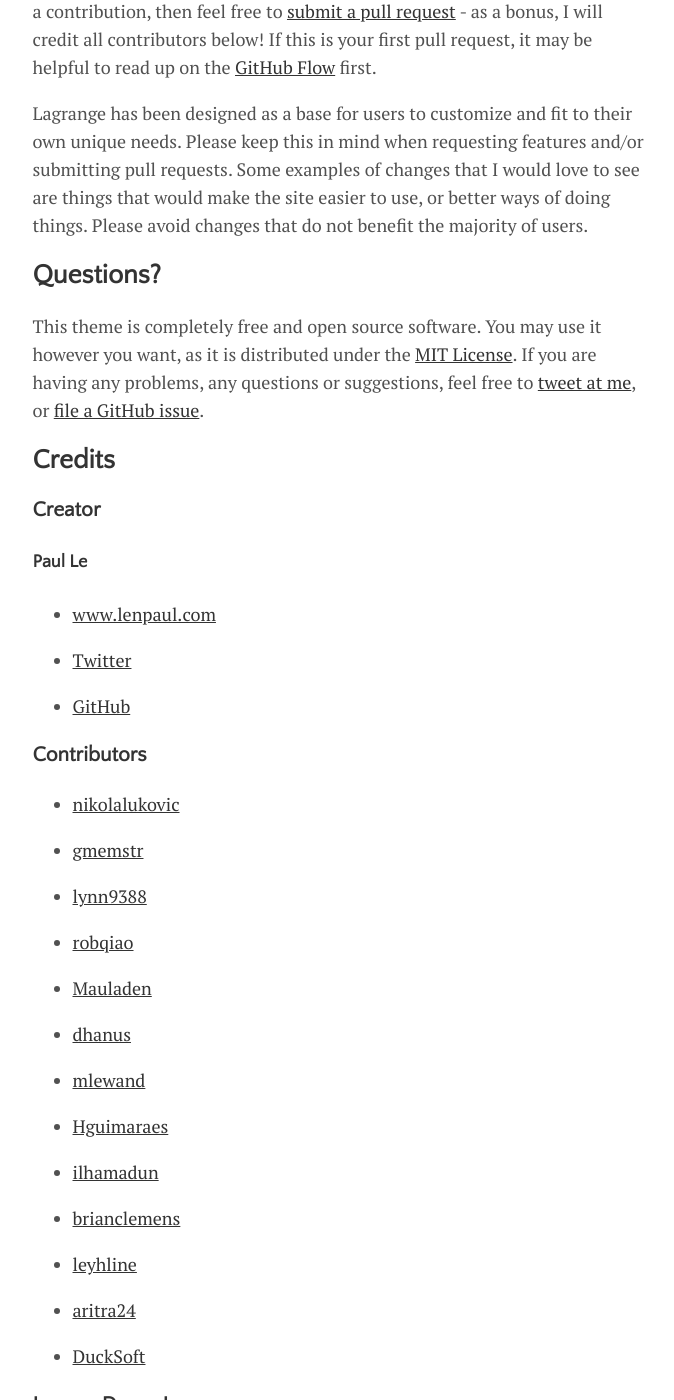
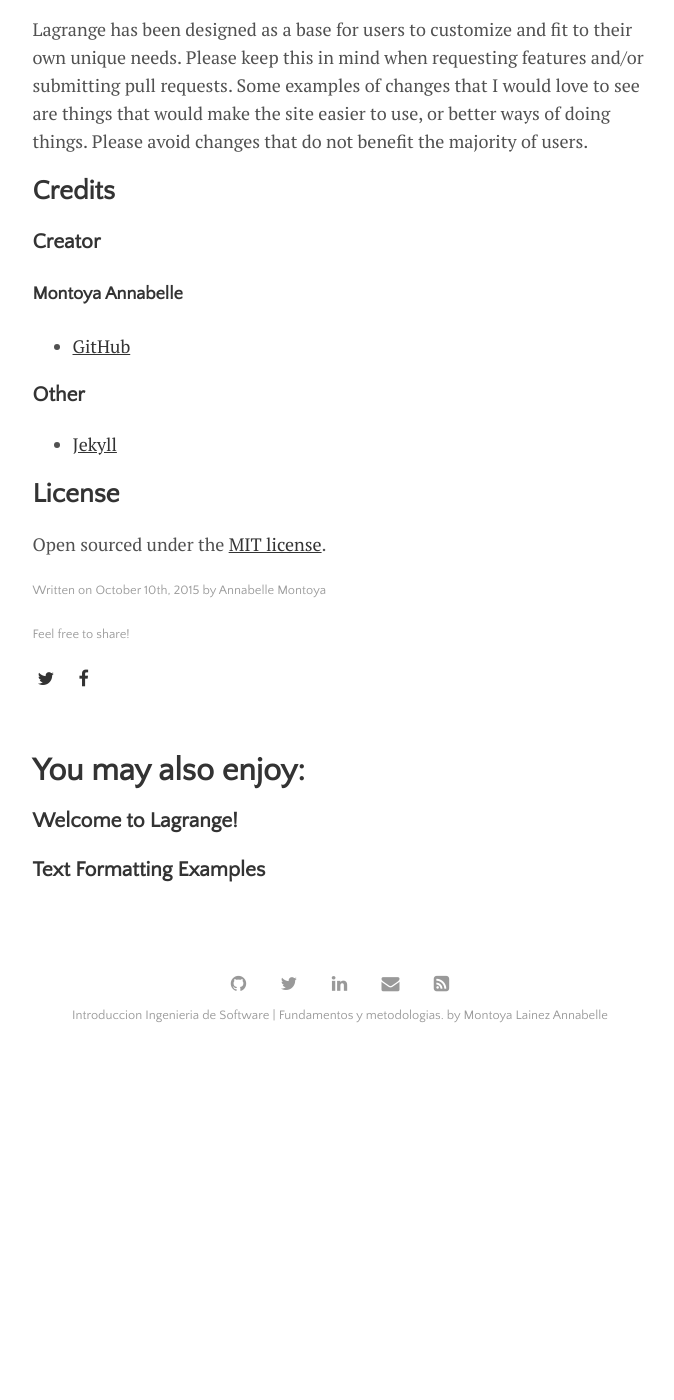
Before and after one commit to Anna-Montoya2020/Ingenieria-de-Software-Proyecto, a Jekyll site: the page built from _posts/2015-10-10-getting-started.md, in a window 1280 px wide and 1400 px high, scrolled down 9355 px. Shown: the whole window, without its empty margins (300-974 px from the left). Built offline with Jekyll 4.4.1, drawn with Linux system fonts in a browser that asks for light colours; after the commit the page ends 10416 px from its top, so only the background shows below that; some of the changed text lies outside the part shown.

Commit message:
modi
modi

```diff
--- a/_posts/2015-10-10-getting-started.md
+++ b/_posts/2015-10-10-getting-started.md
@@ -99,11 +99,9 @@ Adoptar un enfoque sistem´atico para llevar a cabo su trabajo
    6. [MathJax](#mathjax)
    7. [Syntax Highlighting](#syntax-highlighting)
    8. [Markdown](#markdown)
-5. [Everything Else](#everything-else)
-6. [Contributing](#Contributing)
-7. [Questions?](#questions)
-8. [Credits](#credits)
-9. [License](#license)
+5. [Contributing](#Contributing)
+6. [Credits](#credits)
+. [License](#license)
 
 ## Introduction
 
@@ -274,64 +272,19 @@ If you would like to make a feature request, or report a bug or typo in the docu
 
 Lagrange has been designed as a base for users to customize and fit to their own unique needs. Please keep this in mind when requesting features and/or submitting pull requests. Some examples of changes that I would love to see are things that would make the site easier to use, or better ways of doing things. Please avoid changes that do not benefit the majority of users.
 
-## Questions?
-
-This theme is completely free and open source software. You may use it however you want, as it is distributed under the [MIT License](http://choosealicense.com/licenses/mit/). If you are having any problems, any questions or suggestions, feel free to [tweet at me](https://twitter.com/intent/tweet?text=My%question%about%Lagrange%is:%&amp;via=paululele), or [file a GitHub issue](https://github.com/lenpaul/lagrange/issues/new).
-
 ## Credits
 
 ### Creator
 
-#### Paul Le
+#### Montoya Annabelle
 
-* [www.lenpaul.com](http://lenpaul.com)
+* [GitHub](https://github.com/Anna-Montoya2020)
 
-* [Twitter](https://twitter.com/paululele)
-
-* [GitHub](https://github.com/LeNPaul)
-
-### Contributors
-
-* [nikolalukovic](https://github.com/nikolalukovic)
-
-* [gmemstr](https://github.com/gmemstr)
-
-* [lynn9388](https://github.com/lynn9388)
-
-* [robqiao](https://github.com/robqiao)
-
-* [Mauladen](https://github.com/Mauladen)
-
-* [dhanus](https://github.com/dhanus)
-
-* [mlewand](https://github.com/mlewand)
-
-* [Hguimaraes](https://github.com/Hguimaraes)
-
-* [ilhamadun](https://github.com/ilhamadun)
-
-* [brianclemens](https://github.com/brianclemens)
-
-* [leyhline](https://github.com/leyhline)
-
-* [aritra24](https://github.com/aritra24)
-
-* [DuckSoft](https://github.com/DuckSoft)
-
-### Icons + Demo Images
-
-* [Death to Stock](https://deathtothestockphoto.com/)
-
-* [Font Awesome](http://fontawesome.io/)
 
 ### Other
 
 * [Jekyll](https://jekyllrb.com/)
 
-* [Free Code Camp](https://www.freecodecamp.org)
-
-* [Khan Academy](https://www.khanacademy.org/)
-
 ## License
 
 Open sourced under the [MIT license](https://github.com/LeNPaul/Lagrange/blob/gh-pages/LICENSE.md).
```
Also changed, not shown: _posts/2013-04-04-about-the-author.md (+1 -1 lines).
